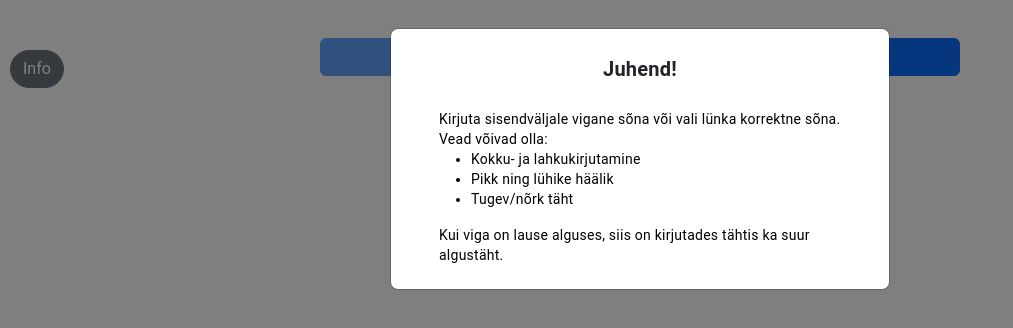
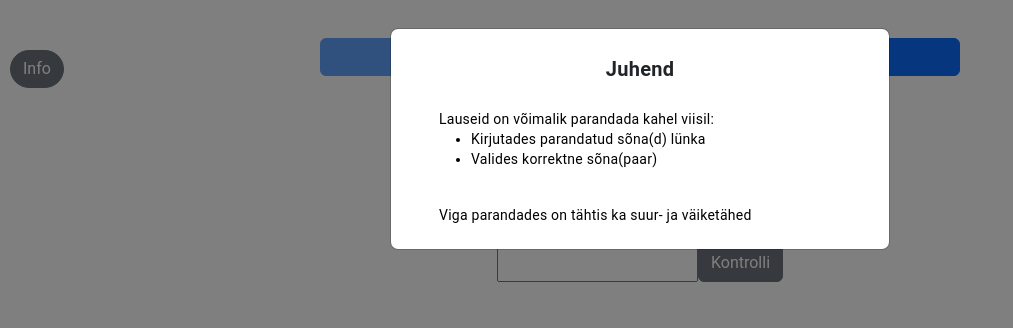
Before and after one commit to Viibur/project-fe, an Angular app: page / in a window 1280 px wide. Shown: the top 328 px of the page, without its empty margins (0-1013 px from the left). Built offline with nearby package versions, Linux system fonts and the light colour scheme; no server answers.

Commit message:
juhendi teksti muutmine

```diff
--- a/src/app/juhend-modal/juhend-modal.component.html
+++ b/src/app/juhend-modal/juhend-modal.component.html
@@ -1,14 +1,12 @@
 <div class="m-4">
-  <h2 class="fw-bold text-md-center">Juhend!</h2>
+  <h2 class="fw-bold text-md-center">Juhend</h2>
   <div class="text-black m-4">
-    Kirjuta sisendväljale vigane sõna või vali lünka korrektne sõna.
+    Lauseid on võimalik parandada kahel viisil:
+    <ul>
+      <li>Kirjutades parandatud sõna(d) lünka</li>
+      <li>Valides korrektne sõna(paar)</li>
+    </ul>
     <br>
-    Vead võivad olla:
-    <ul>
-      <li>Kokku- ja lahkukirjutamine</li>
-      <li>Pikk ning lühike häälik</li>
-      <li>Tugev/nõrk täht</li>
-    </ul>
-    Kui viga on lause alguses, siis on kirjutades tähtis ka suur algustäht.
+    Viga parandades on tähtis ka suur- ja väiketähed
   </div>
 </div>
```
